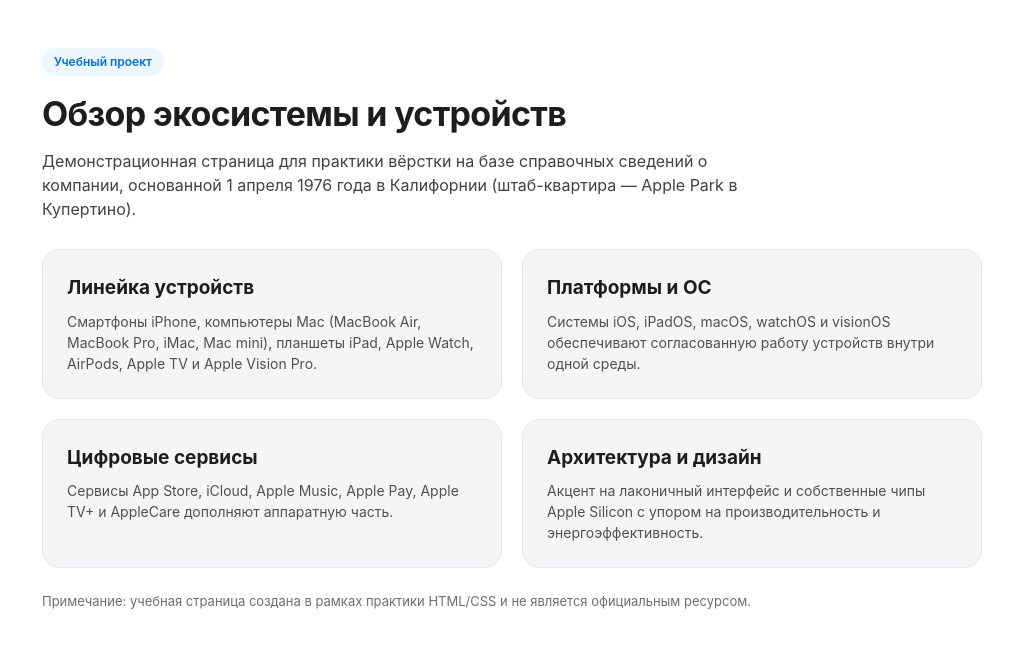
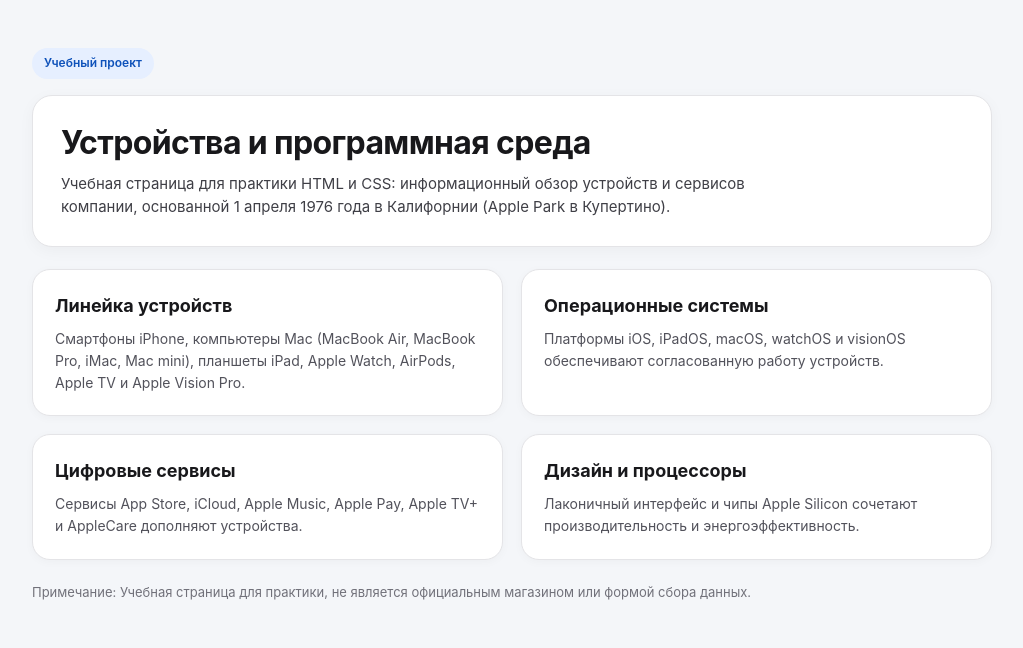
Before and after one commit to baastanovali13-bit/apple, a plain HTML site: page index-2.html in a window 1280 px wide. Shown: the whole page, without its empty margins (128-1151 px from the left). Drawn offline with Linux system fonts and the light colour scheme.

Commit message:
Update index-2.html

```diff
--- a/index-2.html
+++ b/index-2.html
@@ -3,7 +3,7 @@
 <head>
   <meta charset="UTF-8" />
   <meta name="viewport" content="width=device-width, initial-scale=1.0" />
-  <title>Учебный обзор технологий</title>
+  <title>Устройства и программная среда — Учебный проект</title>
   <style>
     * {
       box-sizing: border-box;
@@ -13,112 +13,128 @@
 
     body {
       font-family: -apple-system, BlinkMacSystemFont, "Segoe UI", Roboto, sans-serif;
-      background-color: #ffffff;
-      color: #1d1d1f;
-      line-height: 1.5;
+      background-color: #f4f6f9;
+      color: #18181b;
+      line-height: 1.55;
     }
 
-    .about-section {
-      max-width: 980px;
+    .wrap {
+      max-width: 1000px;
       margin: 48px auto;
       padding: 0 20px;
     }
 
-    .about-tag {
+    .badge {
       display: inline-block;
       font-size: 12px;
       font-weight: 600;
-      color: #0071e3;
-      background: #eef6ff;
-      padding: 5px 12px;
+      color: #0f52ba;
+      background: #e6efff;
+      padding: 6px 12px;
       border-radius: 999px;
-      margin-bottom: 12px;
+      margin-bottom: 16px;
     }
 
-    .about-header h1 {
-      font-size: 34px;
+    .hero {
+      background: #ffffff;
+      border: 1px solid #e4e4e7;
+      border-radius: 20px;
+      padding: 28px;
+      margin-bottom: 22px;
+      box-shadow: 0 4px 16px rgba(0, 0, 0, 0.04);
+    }
+
+    .hero h1 {
+      font-size: 32px;
+      line-height: 1.2;
       margin-bottom: 10px;
       letter-spacing: -0.02em;
     }
 
-    .about-lead {
-      font-size: 16px;
-      color: #424245;
-      max-width: 720px;
-      margin-bottom: 28px;
+    .hero p {
+      font-size: 15px;
+      color: #3f3f46;
+      max-width: 760px;
     }
 
-    .about-grid {
+    .grid {
       display: grid;
       grid-template-columns: repeat(2, 1fr);
-      gap: 20px;
+      gap: 18px;
     }
 
-    .about-card {
-      background: #f5f5f7;
-      border: 1px solid #e5e5ea;
+    .card {
+      background: #ffffff;
+      border: 1px solid #e4e4e7;
       border-radius: 18px;
-      padding: 24px;
+      padding: 22px;
+      box-shadow: 0 2px 10px rgba(0, 0, 0, 0.03);
     }
 
-    .about-card h2 {
-      font-size: 19px;
+    .card h2 {
+      font-size: 18px;
       margin-bottom: 8px;
+      color: #18181b;
     }
 
-    .about-card p {
+    .card p {
       font-size: 14px;
-      color: #515154;
+      color: #52525b;
     }
 
-    .demo-note {
-      margin-top: 24px;
+    .note {
+      margin-top: 22px;
       font-size: 13px;
-      color: #6e6e73;
+      color: #71717a;
     }
 
-    @media (max-width: 680px) {
-      .about-grid {
+    @media (max-width: 700px) {
+      .grid {
         grid-template-columns: 1fr;
+      }
+
+      .hero h1 {
+        font-size: 26px;
       }
     }
   </style>
 </head>
 <body>
-  <section class="about-section">
-    <div class="about-header">
-      <span class="about-tag">Учебный проект</span>
-      <h1>Обзор экосистемы и устройств</h1>
-      <p class="about-lead">
-        Демонстрационная страница для практики вёрстки на базе справочных сведений о компании, основанной 1 апреля 1976 года в Калифорнии (штаб-квартира — Apple Park в Купертино).
+  <main class="wrap">
+    <span class="badge">Учебный проект</span>
+
+    <section class="hero">
+      <h1>Устройства и программная среда</h1>
+      <p>
+        Учебная страница для практики HTML и CSS: информационный обзор устройств и сервисов компании, основанной 1 апреля 1976 года в Калифорнии (Apple Park в Купертино).
       </p>
-    </div>
+    </section>
 
-    <div class="about-grid">
-      <div class="about-card">
+    <section class="grid">
+      <article class="card">
         <h2>Линейка устройств</h2>
         <p>Смартфоны iPhone, компьютеры Mac (MacBook Air, MacBook Pro, iMac, Mac mini), планшеты iPad, Apple Watch, AirPods, Apple TV и Apple Vision Pro.</p>
-      </div>
+      </article>
 
-      <div class="about-card">
-        <h2>Платформы и ОС</h2>
-        <p>Системы iOS, iPadOS, macOS, watchOS и visionOS обеспечивают согласованную работу устройств внутри одной среды.</p>
-      </div>
+      <article class="card">
+        <h2>Операционные системы</h2>
+        <p>Платформы iOS, iPadOS, macOS, watchOS и visionOS обеспечивают согласованную работу устройств.</p>
+      </article>
 
-      <div class="about-card">
+      <article class="card">
         <h2>Цифровые сервисы</h2>
-        <p>Сервисы App Store, iCloud, Apple Music, Apple Pay, Apple TV+ и AppleCare дополняют аппаратную часть.</p>
-      </div>
+        <p>Сервисы App Store, iCloud, Apple Music, Apple Pay, Apple TV+ и AppleCare дополняют устройства.</p>
+      </article>
 
-      <div class="about-card">
-        <h2>Архитектура и дизайн</h2>
-        <p>Акцент на лаконичный интерфейс и собственные чипы Apple Silicon с упором на производительность и энергоэффективность.</p>
-      </div>
-    </div>
+      <article class="card">
+        <h2>Дизайн и процессоры</h2>
+        <p>Лаконичный интерфейс и чипы Apple Silicon сочетают производительность и энергоэффективность.</p>
+      </article>
+    </section>
 
-    <p class="demo-note">
-      Примечание: учебная страница создана в рамках практики HTML/CSS и не является официальным ресурсом.
+    <p class="note">
+      Примечание: Учебная страница для практики, не является официальным магазином или формой сбора данных.
     </p>
-  </section>
+  </main>
 </body>
 </html>
```
